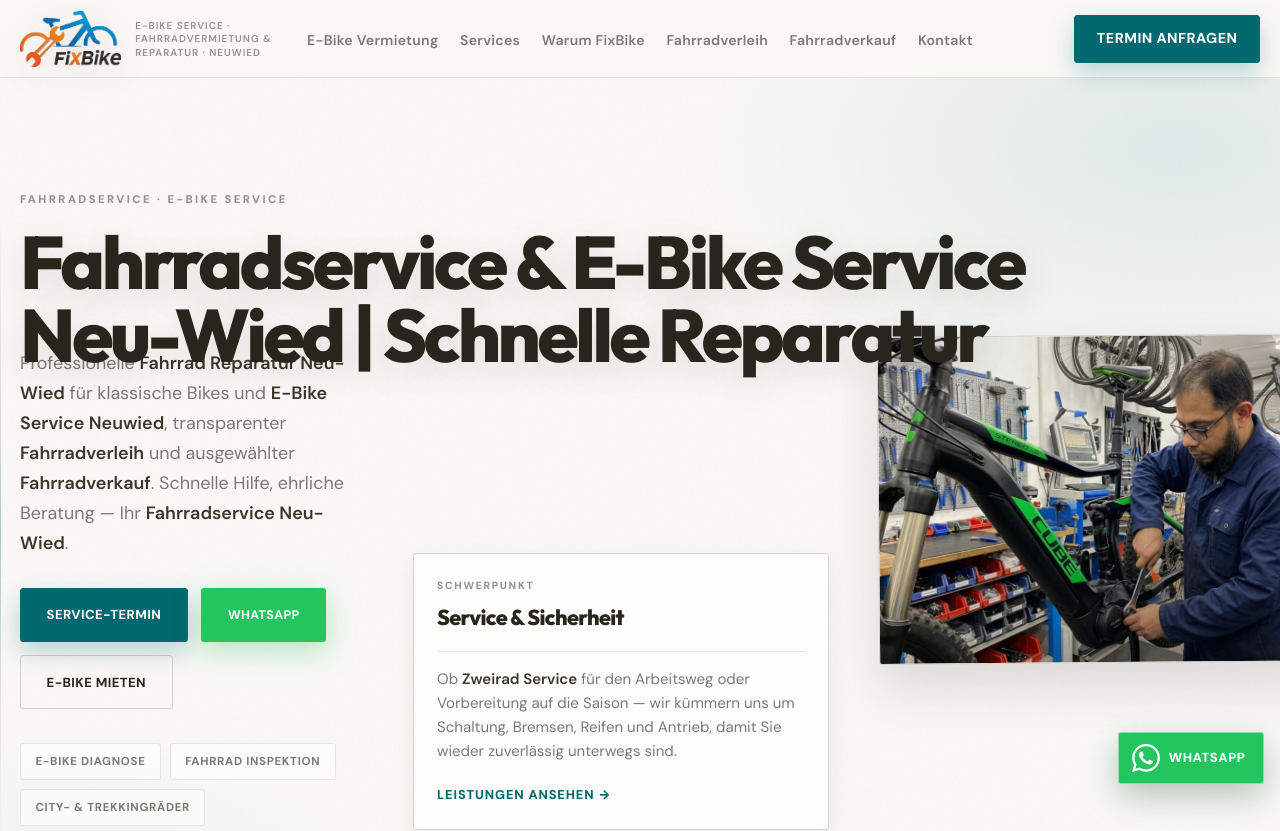
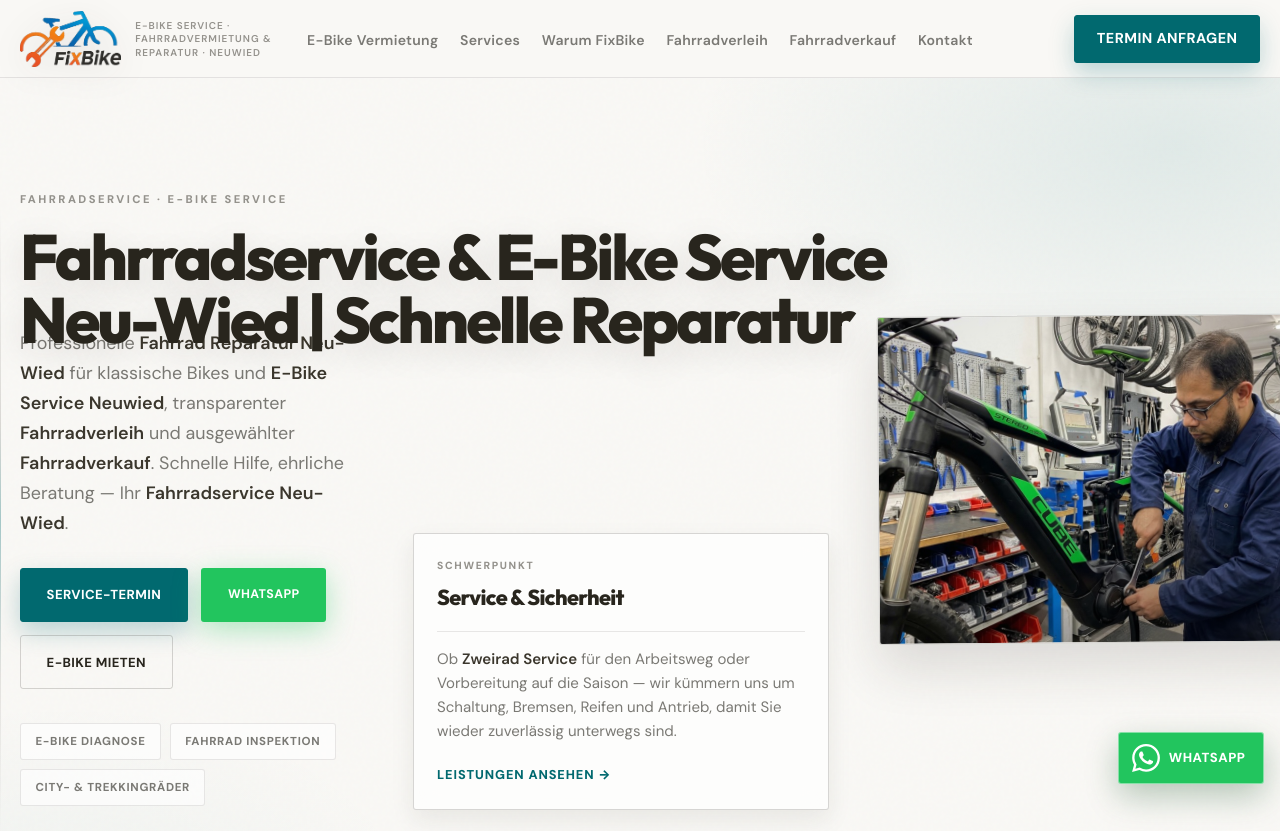
Before and after one commit to ilmbudsapp/fixbike.online, a React (Vite) app: page / in a window 1280 px wide. Shown: the top 831 px of the page. Built offline with nearby package versions, Linux system fonts and the light colour scheme.

Commit message:
Reduce hero H1 typography scale slightly for cleaner first-screen balance while preserving the existing headline text.
Made-with: Cursor

```diff
--- a/src/App.css
+++ b/src/App.css
@@ -86,7 +86,7 @@ h1 {
 
 /* Hero H1 is sized via .hero__title */
 .hero__title {
-  font-size: clamp(2.75rem, 7.5vw, 5.25rem);
+  font-size: clamp(2.35rem, 6.7vw, 4.6rem);
   line-height: 0.98;
   letter-spacing: -0.045em;
   font-weight: 800;
@@ -96,7 +96,7 @@ h1 {
 
 @media (min-width: 900px) {
   .hero__title {
-    font-size: clamp(3.25rem, 5.8vw, 6.25rem);
+    font-size: clamp(2.9rem, 5vw, 5.15rem);
     max-width: none;
   }
 }
```
